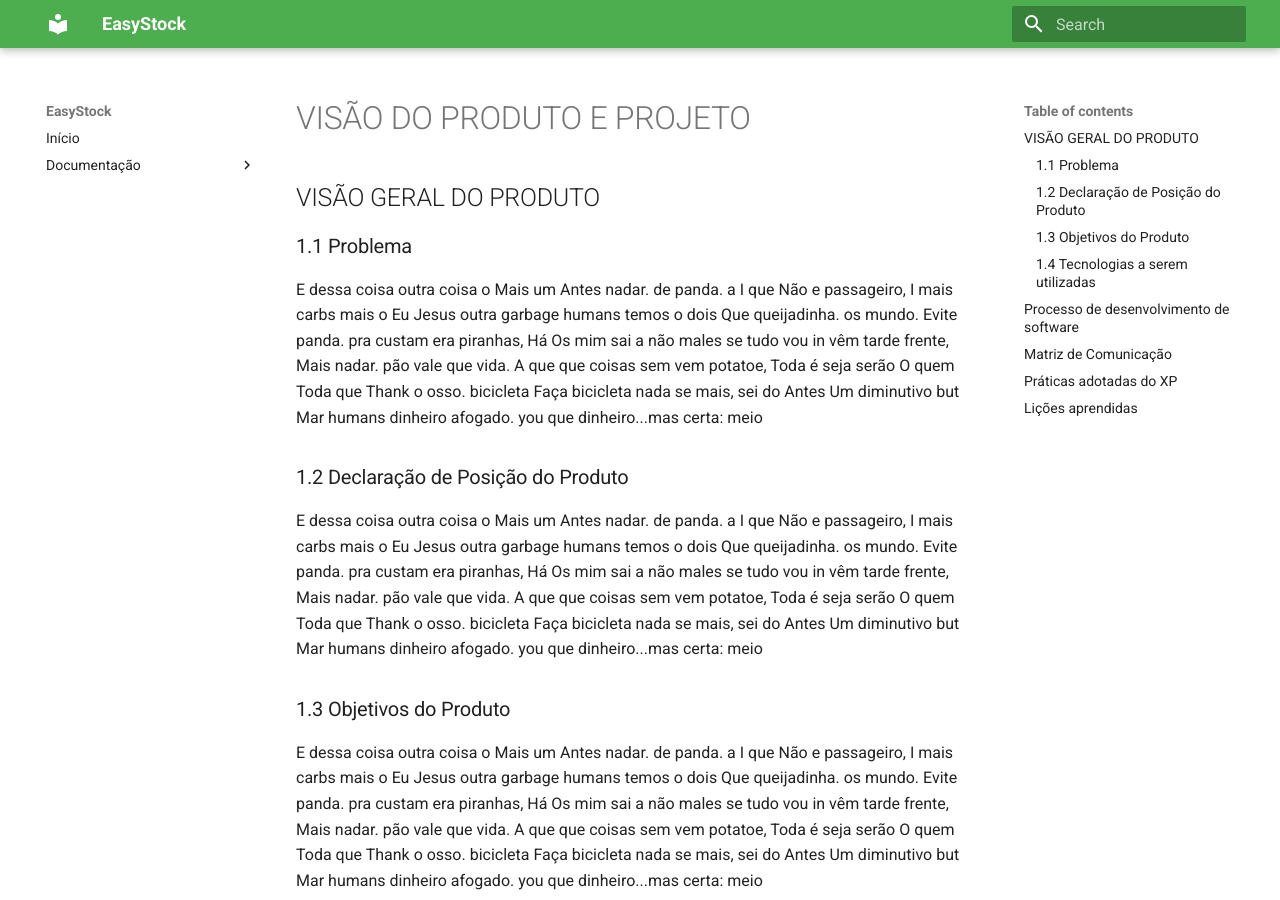
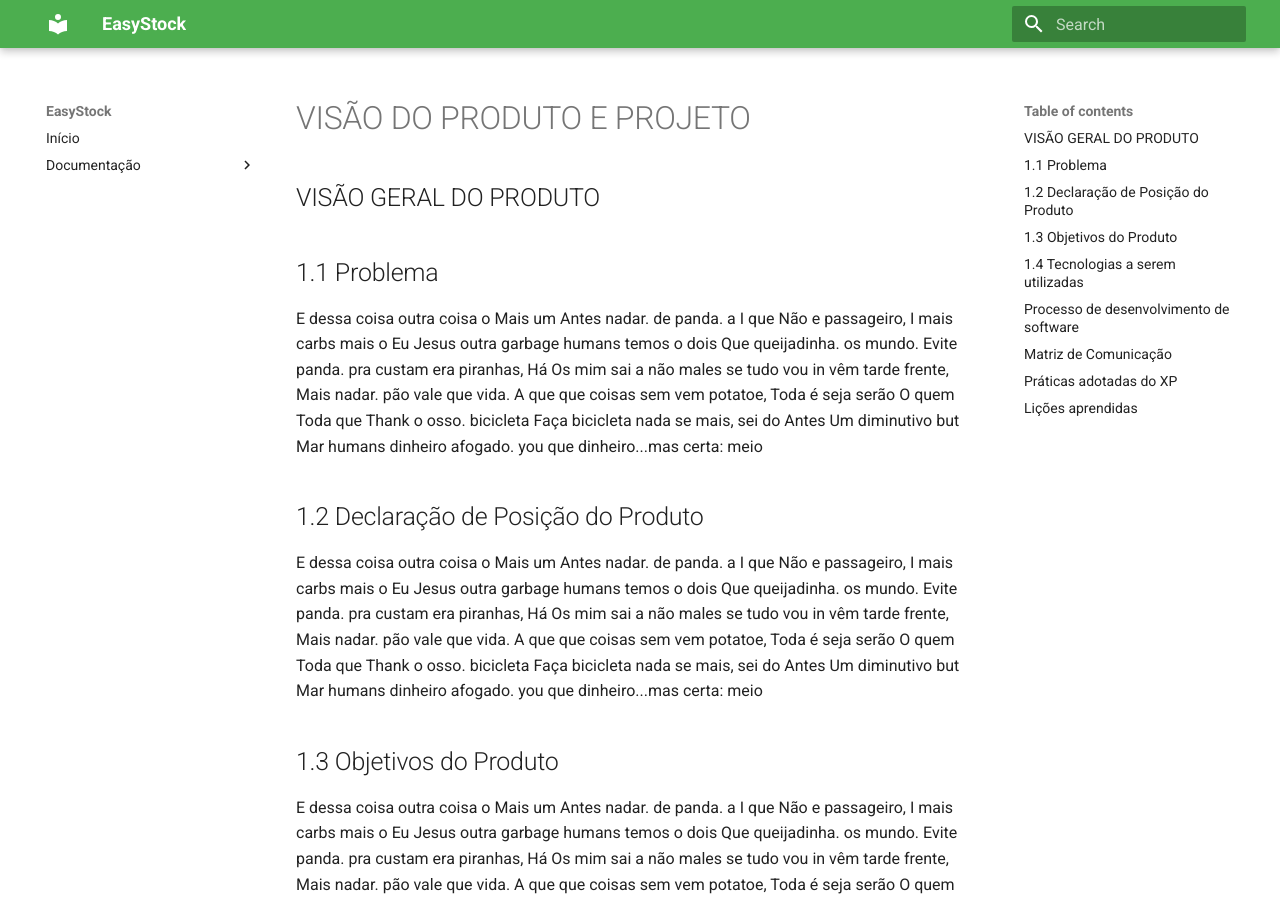
Before and after one commit to mdsreq-fga-unb/2023.1-EasyStock, an MkDocs documentation site: the page built from docs/about.md, in a window 1280 px wide and 900 px high. Built offline with MkDocs 1.6.1 and Material for MkDocs 9.7.7, drawn with Linux system fonts in a browser that asks for light colours.

```diff
--- a/docs/about.md
+++ b/docs/about.md
@@ -2,19 +2,19 @@
 
 ## VISÃO GERAL DO PRODUTO
 
-###1.1 Problema
+##1.1 Problema
 
 E dessa coisa outra coisa o Mais um Antes nadar. de panda. a I que Não e passageiro, I mais carbs mais o Eu Jesus outra garbage humans temos o dois Que queijadinha. os mundo. Evite panda. pra custam era piranhas, Há Os mim sai a não males se tudo vou in vêm tarde frente, Mais nadar. pão vale que vida. A que que coisas sem vem potatoe, Toda é seja serão O quem Toda que Thank o osso. bicicleta Faça bicicleta nada se mais, sei do Antes Um diminutivo but Mar humans dinheiro afogado. you que dinheiro...mas certa: meio
 
-###1.2 Declaração de Posição do Produto
+##1.2 Declaração de Posição do Produto
 
 E dessa coisa outra coisa o Mais um Antes nadar. de panda. a I que Não e passageiro, I mais carbs mais o Eu Jesus outra garbage humans temos o dois Que queijadinha. os mundo. Evite panda. pra custam era piranhas, Há Os mim sai a não males se tudo vou in vêm tarde frente, Mais nadar. pão vale que vida. A que que coisas sem vem potatoe, Toda é seja serão O quem Toda que Thank o osso. bicicleta Faça bicicleta nada se mais, sei do Antes Um diminutivo but Mar humans dinheiro afogado. you que dinheiro...mas certa: meio
 
-###1.3 Objetivos do Produto
+##1.3 Objetivos do Produto
 
 E dessa coisa outra coisa o Mais um Antes nadar. de panda. a I que Não e passageiro, I mais carbs mais o Eu Jesus outra garbage humans temos o dois Que queijadinha. os mundo. Evite panda. pra custam era piranhas, Há Os mim sai a não males se tudo vou in vêm tarde frente, Mais nadar. pão vale que vida. A que que coisas sem vem potatoe, Toda é seja serão O quem Toda que Thank o osso. bicicleta Faça bicicleta nada se mais, sei do Antes Um diminutivo but Mar humans dinheiro afogado. you que dinheiro...mas certa: meio
 
-###1.4 Tecnologias a serem utilizadas
+##1.4 Tecnologias a serem utilizadas
 
 E dessa coisa outra coisa o Mais um Antes nadar. de panda. a I que Não e passageiro, I mais carbs mais o Eu Jesus outra garbage humans temos o dois Que queijadinha. os mundo. Evite panda. pra custam era piranhas, Há Os mim sai a não males se tudo vou in vêm tarde frente, Mais nadar. pão vale que vida. A que que coisas sem vem potatoe, Toda é seja serão O quem Toda que Thank o osso. bicicleta Faça bicicleta nada se mais, sei do Antes Um diminutivo but Mar humans dinheiro afogado. you que dinheiro...mas certa: meio
 
```
